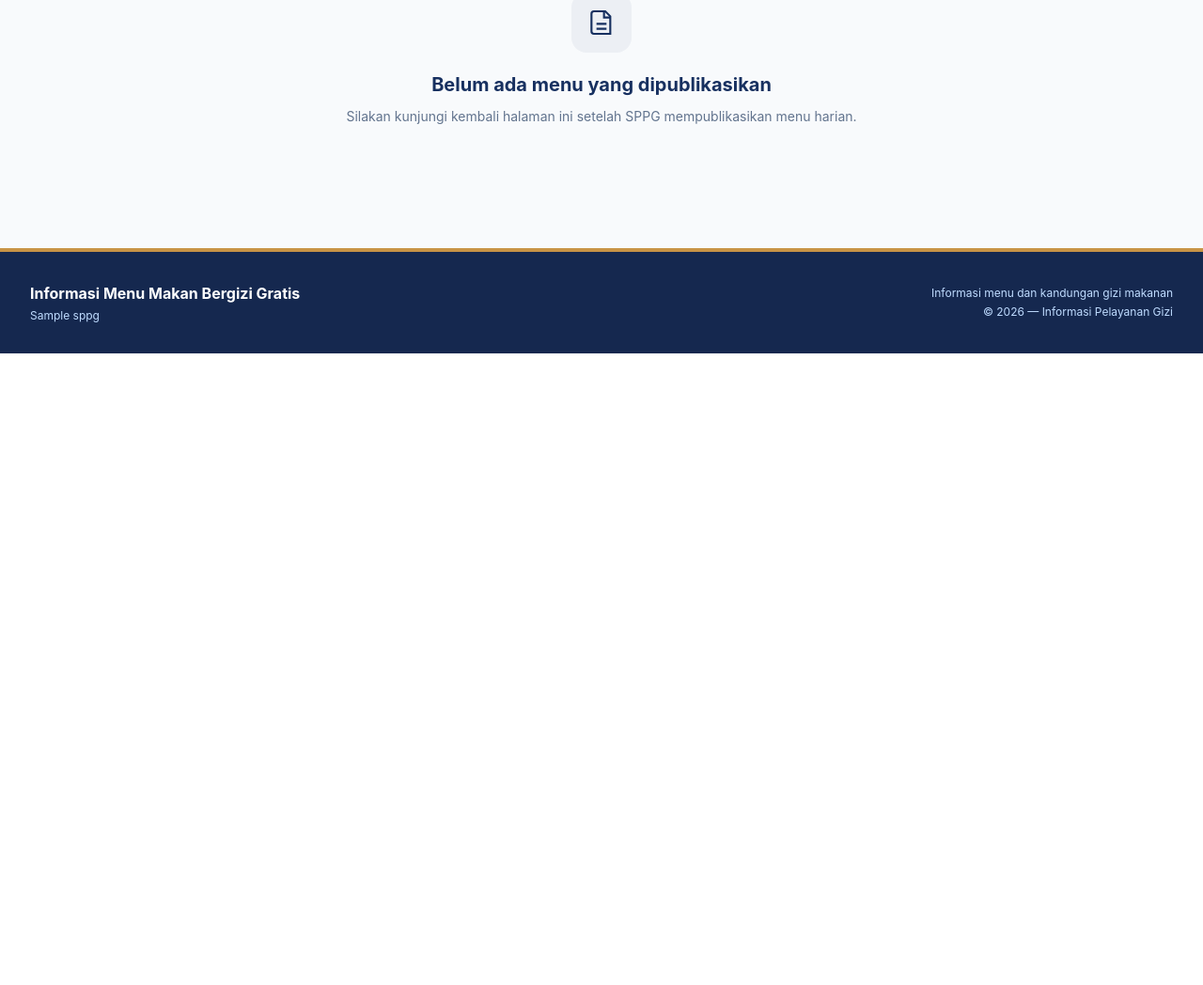
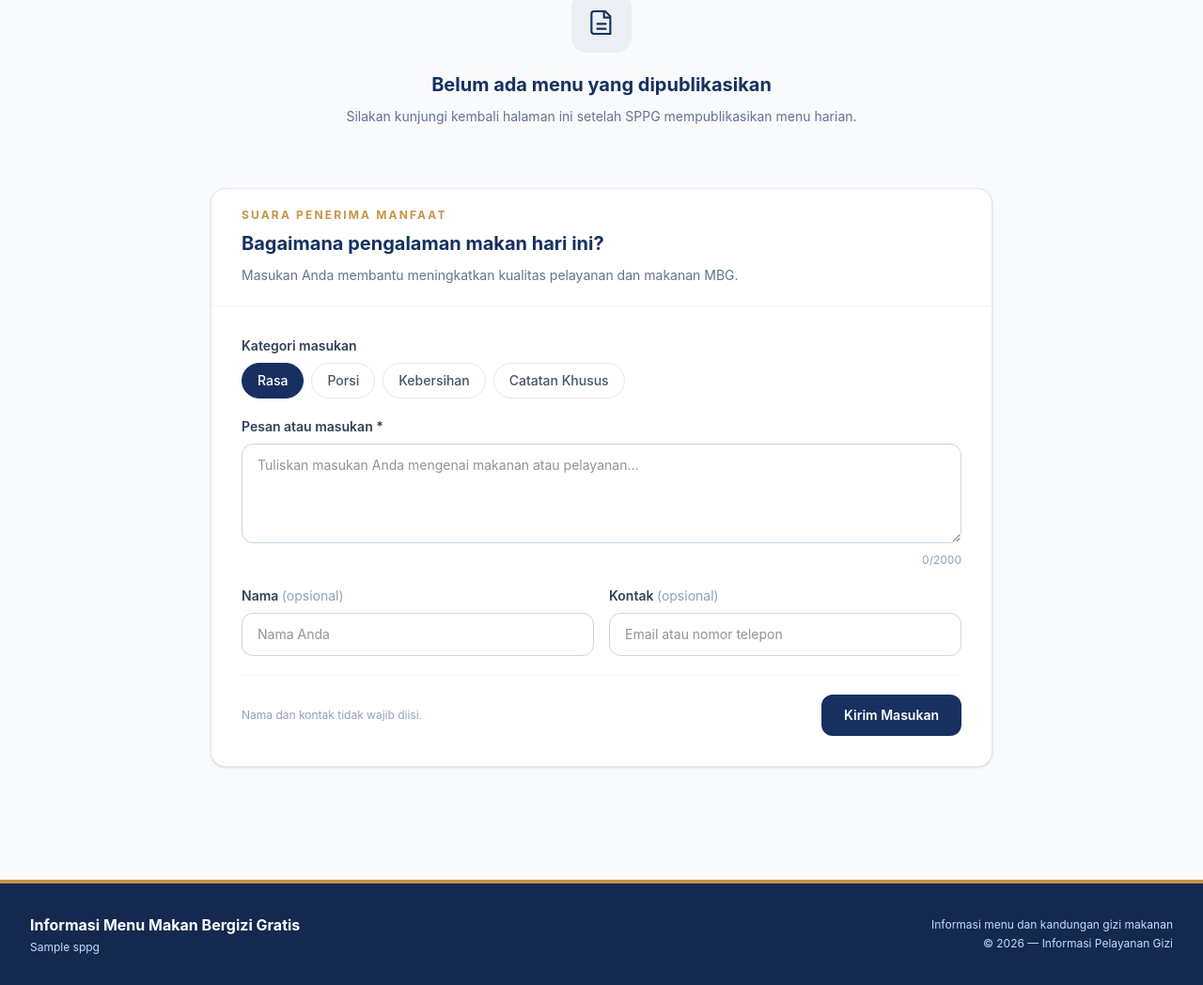
Before and after one commit to Yopa28/mbg, a Laravel app: page / in a window 1280 px wide. Shown: the part 555-1603 px from the top of the page at 94% size. Before the commit the page ends 931 px from the top, so only its background shows below. Run offline with Laravel 12, Linux system fonts and the light colour scheme; tables that the repository leaves empty hold one stand-in row (values such as "Sample post"); style sheets or scripts are compiled from the project's sources; some libraries are stand-ins or nearby versions.

Commit message:
feat: add feedback feature

```diff
--- /dev/null
+++ b/resources/js/Components/Public/FeedbackForm.vue
@@ -0,0 +1,153 @@
+<script setup>
+import { useForm, usePage } from '@inertiajs/vue3';
+
+const props = defineProps({
+    dailyMenuId: {
+        type: [Number, String],
+        default: null,
+    },
+});
+
+const page = usePage();
+
+const categories = [
+    { value: 'taste', label: 'Rasa' },
+    { value: 'portion', label: 'Porsi' },
+    { value: 'cleanliness', label: 'Kebersihan' },
+    { value: 'other', label: 'Catatan Khusus' },
+];
+
+const form = useForm({
+    daily_menu_id: props.dailyMenuId,
+    category: 'taste',
+    name: '',
+    contact: '',
+    message: '',
+});
+
+const submit = () => {
+    form.post('/feedback', {
+        preserveScroll: true,
+        onSuccess: () => form.reset('name', 'contact', 'message'),
+    });
+};
+</script>
+
+<template>
+    <section class="mx-auto max-w-4xl px-5 pb-14 sm:px-8">
+        <div class="overflow-hidden rounded-2xl border border-slate-200 bg-white shadow-sm">
+            <div class="border-b border-slate-100 px-6 py-5 sm:px-8">
+                <p class="text-xs font-bold uppercase tracking-[0.18em] text-[#c89446]">
+                    Suara Penerima Manfaat
+                </p>
+                <h2 class="mt-2 text-xl font-bold text-[#173060]">
+                    Bagaimana pengalaman makan hari ini?
+                </h2>
+                <p class="mt-2 text-sm leading-6 text-slate-500">
+                    Masukan Anda membantu meningkatkan kualitas pelayanan dan makanan MBG.
+                </p>
+            </div>
+
+            <form @submit.prevent="submit" class="space-y-5 p-6 sm:p-8">
+                <div
+                    v-if="page.props.flash?.success"
+                    class="rounded-lg border border-emerald-200 bg-emerald-50 p-3 text-sm text-emerald-700"
+                >
+                    {{ page.props.flash.success }}
+                </div>
+
+                <div>
+                    <label class="mb-2 block text-sm font-semibold text-slate-700">
+                        Kategori masukan
+                    </label>
+                    <div class="flex flex-wrap gap-2">
+                        <button
+                            v-for="category in categories"
+                            :key="category.value"
+                            type="button"
+                            @click="form.category = category.value"
+                            :class="form.category === category.value
+                                ? 'border-[#173060] bg-[#173060] text-white'
+                                : 'border-slate-200 bg-white text-slate-600 hover:border-[#173060]'"
+                            class="rounded-full border px-4 py-2 text-sm font-medium transition"
+                        >
+                            {{ category.label }}
+                        </button>
+                    </div>
+                    <p v-if="form.errors.category" class="mt-2 text-xs text-red-600">
+                        {{ form.errors.category }}
+                    </p>
+                </div>
+
+                <div>
+                    <label class="mb-2 block text-sm font-semibold text-slate-700">
+                        Pesan atau masukan *
+                    </label>
+                    <textarea
+                        v-model="form.message"
+                        rows="4"
+                        maxlength="2000"
+                        required
+                        placeholder="Tuliskan masukan Anda mengenai makanan atau pelayanan..."
+                        class="w-full rounded-xl border border-slate-300 px-4 py-3 text-sm outline-none transition focus:border-[#173060] focus:ring-2 focus:ring-[#173060]/10"
+                    ></textarea>
+                    <div class="mt-1 flex justify-between gap-3">
+                        <p v-if="form.errors.message" class="text-xs text-red-600">
+                            {{ form.errors.message }}
+                        </p>
+                        <span class="ml-auto text-xs text-slate-400">
+                            {{ form.message.length }}/2000
+                        </span>
+                    </div>
+                </div>
+
+                <div class="grid gap-4 sm:grid-cols-2">
+                    <div>
+                        <label class="mb-2 block text-sm font-semibold text-slate-700">
+                            Nama <span class="font-normal text-slate-400">(opsional)</span>
+                        </label>
+                        <input
+                            v-model="form.name"
+                            type="text"
+                            maxlength="100"
+                            placeholder="Nama Anda"
+                            class="w-full rounded-xl border border-slate-300 px-4 py-3 text-sm outline-none focus:border-[#173060]"
+                        />
+                        <p v-if="form.errors.name" class="mt-1 text-xs text-red-600">
+                            {{ form.errors.name }}
+                        </p>
+                    </div>
+
+                    <div>
+                        <label class="mb-2 block text-sm font-semibold text-slate-700">
+                            Kontak <span class="font-normal text-slate-400">(opsional)</span>
+                        </label>
+                        <input
+                            v-model="form.contact"
+                            type="text"
+                            maxlength="100"
+                            placeholder="Email atau nomor telepon"
+                            class="w-full rounded-xl border border-slate-300 px-4 py-3 text-sm outline-none focus:border-[#173060]"
+                        />
+                        <p v-if="form.errors.contact" class="mt-1 text-xs text-red-600">
+                            {{ form.errors.contact }}
+                        </p>
+                    </div>
+                </div>
+
+                <div class="flex flex-col gap-3 border-t border-slate-100 pt-5 sm:flex-row sm:items-center sm:justify-between">
+                    <p class="text-xs leading-5 text-slate-400">
+                        Nama dan kontak tidak wajib diisi.
+                    </p>
+                    <button
+                        type="submit"
+                        :disabled="form.processing"
+                        class="rounded-xl bg-[#173060] px-6 py-3 text-sm font-semibold text-white transition hover:bg-[#24447f] disabled:cursor-not-allowed disabled:opacity-60"
+                    >
+                        {{ form.processing ? 'Mengirim...' : 'Kirim Masukan' }}
+                    </button>
+                </div>
+            </form>
+        </div>
+    </section>
+</template>
--- a/resources/js/Layouts/AdminLayout.vue
+++ b/resources/js/Layouts/AdminLayout.vue
@@ -48,9 +48,9 @@ const navigation = [
     },
     {
         label: 'Hasil Ulasan',
-        href: null,
+        href: '/admin/feedback',
         icon: '▱',
-        disabled: true,
+        active: ['/admin/feedback'],
     },
     {
         label: 'Riwayat Harian',
--- /dev/null
+++ b/resources/js/Pages/Admin/Feedback/Index.vue
@@ -0,0 +1,211 @@
+<script setup>
+import { Head, Link, router } from '@inertiajs/vue3';
+import AdminLayout from '../../../Layouts/AdminLayout.vue';
+
+defineOptions({
+    layout: AdminLayout,
+});
+
+defineProps({
+    feedbacks: {
+        type: Object,
+        required: true,
+    },
+});
+
+const categories = {
+    taste: 'Rasa',
+    portion: 'Porsi',
+    cleanliness: 'Kebersihan',
+    other: 'Catatan Khusus',
+};
+
+const statuses = {
+    new: 'Baru',
+    reviewed: 'Ditinjau',
+    resolved: 'Selesai',
+};
+
+const formatDate = (value) => {
+    if (!value) return '-';
+
+    return new Date(value).toLocaleString('id-ID', {
+        day: 'numeric',
+        month: 'long',
+        year: 'numeric',
+        hour: '2-digit',
+        minute: '2-digit',
+    });
+};
+
+const updateStatus = (item, status) => {
+    router.patch(`/admin/feedback/${item.id}`, { status }, {
+        preserveScroll: true,
+    });
+};
+
+const deleteFeedback = (item) => {
+    if (!confirm('Hapus ulasan ini secara permanen?')) return;
+
+    router.delete(`/admin/feedback/${item.id}`, {
+        preserveScroll: true,
+    });
+};
+</script>
+
+<template>
+    <Head title="Hasil Ulasan" />
+
+    <div class="space-y-6">
+        <div
+            v-if="$page.props.flash?.success"
+            class="rounded-lg border border-emerald-200 bg-emerald-50 p-4 text-sm text-emerald-700"
+        >
+            {{ $page.props.flash.success }}
+        </div>
+
+        <div>
+            <h2 class="text-lg font-semibold text-slate-800">
+                Hasil Ulasan Penerima MBG
+            </h2>
+            <p class="mt-1 text-sm text-slate-500">
+                Baca dan tindak lanjuti masukan dari penerima manfaat.
+            </p>
+        </div>
+
+        <div class="grid gap-4 sm:grid-cols-3">
+            <div class="rounded-xl border border-slate-200 bg-white p-5">
+                <p class="text-sm text-slate-500">Total ulasan</p>
+                <p class="mt-2 text-2xl font-bold text-slate-800">
+                    {{ feedbacks.total }}
+                </p>
+            </div>
+            <div class="rounded-xl border border-slate-200 bg-white p-5">
+                <p class="text-sm text-slate-500">Halaman ini</p>
+                <p class="mt-2 text-2xl font-bold text-slate-800">
+                    {{ feedbacks.data.length }}
+                </p>
+            </div>
+            <div class="rounded-xl border border-slate-200 bg-white p-5">
+                <p class="text-sm text-slate-500">Status baru di halaman ini</p>
+                <p class="mt-2 text-2xl font-bold text-blue-700">
+                    {{ feedbacks.data.filter(item => item.status === 'new').length }}
+                </p>
+            </div>
+        </div>
+
+        <div
+            v-if="feedbacks.data.length === 0"
+            class="rounded-xl border border-dashed border-slate-300 bg-white px-6 py-14 text-center"
+        >
+            <div class="text-3xl text-slate-300">▱</div>
+            <h3 class="mt-3 font-semibold text-slate-700">Belum ada ulasan</h3>
+            <p class="mt-1 text-sm text-slate-500">
+                Masukan dari penerima MBG akan muncul di halaman ini.
+            </p>
+        </div>
+
+        <div v-else class="space-y-4">
+            <article
+                v-for="item in feedbacks.data"
+                :key="item.id"
+                class="rounded-xl border border-slate-200 bg-white p-5 shadow-sm"
+            >
+                <div class="flex flex-col justify-between gap-3 sm:flex-row sm:items-start">
+                    <div>
+                        <div class="flex flex-wrap items-center gap-2">
+                            <span class="rounded-full bg-blue-50 px-3 py-1 text-xs font-semibold text-blue-700">
+                                {{ categories[item.category] || item.category }}
+                            </span>
+                            <span
+                                :class="{
+                                    'bg-blue-50 text-blue-700': item.status === 'new',
+                                    'bg-amber-50 text-amber-700': item.status === 'reviewed',
+                                    'bg-emerald-50 text-emerald-700': item.status === 'resolved',
+                                }"
+                                class="rounded-full px-3 py-1 text-xs font-semibold"
+                            >
+                                {{ statuses[item.status] || item.status }}
+                            </span>
+                        </div>
+
+                        <p class="mt-3 text-sm leading-6 text-slate-700">
+                            {{ item.message }}
+                        </p>
+                    </div>
+
+                    <p class="shrink-0 text-xs text-slate-400">
+                        {{ formatDate(item.created_at) }}
+                    </p>
+                </div>
+
+                <div class="mt-4 grid gap-2 border-t border-slate-100 pt-4 text-xs text-slate-500 sm:grid-cols-2">
+                    <p>
+                        Pengirim:
+                        <span class="font-medium text-slate-700">
+                            {{ item.name || 'Anonim' }}
+                        </span>
+                    </p>
+                    <p>
+                        Kontak:
+                        <span class="font-medium text-slate-700">
+                            {{ item.contact || 'Tidak dicantumkan' }}
+                        </span>
+                    </p>
+                    <p class="sm:col-span-2">
+                        Menu:
+                        <span class="font-medium text-slate-700">
+                            {{ item.daily_menu?.title || 'Menu tidak tersedia' }}
+                        </span>
+                    </p>
+                </div>
+
+                <div class="mt-4 flex flex-col gap-3 border-t border-slate-100 pt-4 sm:flex-row sm:items-center sm:justify-between">
+                    <label class="flex items-center gap-2 text-xs font-medium text-slate-600">
+                        Status tindak lanjut
+                        <select
+                            :value="item.status"
+                            @change="updateStatus(item, $event.target.value)"
+                            class="rounded-lg border border-slate-300 bg-white px-3 py-2 text-xs"
+                        >
+                            <option value="new">Baru</option>
+                            <option value="reviewed">Ditinjau</option>
+                            <option value="resolved">Selesai</option>
+                        </select>
+                    </label>
+
+                    <button
+                        type="button"
+                        @click="deleteFeedback(item)"
+                        class="self-start rounded-lg border border-red-200 px-3 py-2 text-xs font-semibold text-red-600 hover:bg-red-50 sm:self-auto"
+                    >
+                        Hapus ulasan
+                    </button>
+                </div>
+            </article>
+        </div>
+
+        <div
+            v-if="feedbacks.links?.length > 3"
+            class="flex flex-wrap gap-2"
+        >
+            <template v-for="link in feedbacks.links" :key="link.label">
+                <Link
+                    v-if="link.url"
+                    :href="link.url"
+                    preserve-scroll
+                    class="rounded-lg border px-3 py-2 text-sm"
+                    :class="link.active
+                        ? 'border-blue-600 bg-blue-600 text-white'
+                        : 'border-slate-200 bg-white text-slate-600 hover:bg-slate-50'"
+                    v-html="link.label"
+                />
+                <span
+                    v-else
+                    class="rounded-lg border border-slate-100 px-3 py-2 text-sm text-slate-300"
+                    v-html="link.label"
+                />
+            </template>
+        </div>
+    </div>
+</template>
--- a/resources/js/Pages/Public/Menu/Index.vue
+++ b/resources/js/Pages/Public/Menu/Index.vue
@@ -3,6 +3,7 @@ import { computed } from 'vue';
 import { Head } from '@inertiajs/vue3';
 import PublicLayout from '@/Layouts/PublicLayout.vue';
 import KitchenDocumentation from '@/Components/Public/KitchenDocumentation.vue';
+import FeedbackForm from '@/Components/Public/FeedbackForm.vue';
 
 defineOptions({
     layout: PublicLayout,
@@ -348,6 +349,9 @@ const menuDate = computed(() => formatDate(props.menu?.menu_date));
             v-if="menu"
             :documentations="menu.kitchen_documentations || []"
         />
+        <!-- Feedback penerima -->
+        <FeedbackForm :daily-menu-id="menu?.id ?? null" />
+
         <!-- Information note -->
         <section v-if="menu" class="mx-auto max-w-7xl px-5 pb-14 sm:px-8">
             <div class="rounded-xl border border-[#c89446]/30 bg-[#c89446]/10 p-5">
--- a/routes/web.php
+++ b/routes/web.php
@@ -6,7 +6,9 @@ use App\Http\Controllers\Admin\DailyMenuController;
 use App\Http\Controllers\Admin\MenuItemController;
 use App\Http\Controllers\Admin\SppgController;
 use App\Http\Controllers\PublicMenuController;
+use App\Http\Controllers\PublicFeedbackController;
 use App\Http\Controllers\Admin\KitchenDocumentationController;
+use App\Http\Controllers\Admin\FeedbackController;
 use Illuminate\Support\Facades\Route;
 
 
@@ -16,6 +18,10 @@ Route::get('/', [PublicMenuController::class, 'index'])
 
 Route::get('/menu/{dailyMenu}', [PublicMenuController::class, 'show'])
     ->name('public.menu.show');
+
+Route::post('/feedback', [PublicFeedbackController::class, 'store'])
+    ->middleware('throttle:5,1')
+    ->name('public.feedback.store');
 
 // Halaman admin - wajib login
 Route::middleware(['auth'])
@@ -62,6 +68,15 @@ Route::middleware(['auth'])
         Route::delete('/menu-items/{menuItem}', [MenuItemController::class, 'destroy'])
             ->name('menu-items.destroy');
 
+        Route::get('/feedback', [FeedbackController::class, 'index'])
+            ->name('feedback.index');
+
+        Route::patch('/feedback/{feedback}', [FeedbackController::class, 'update'])
+            ->name('feedback.update');
+
+        Route::delete('/feedback/{feedback}', [FeedbackController::class, 'destroy'])
+            ->name('feedback.destroy');
+
         Route::get('/kitchen-photos', [KitchenDocumentationController::class, 'index'])
             ->name('kitchen-photos.index');
 
```
Also changed, not shown: app/Http/Controllers/Admin/FeedbackController.php (added, +40 -0 lines), app/Http/Controllers/PublicFeedbackController.php (added, +32 -0 lines), app/Models/Feedback.php (added, +25 -0 lines), database/migrations/2026_11_18_100409_create_feedback_table.php (added).
